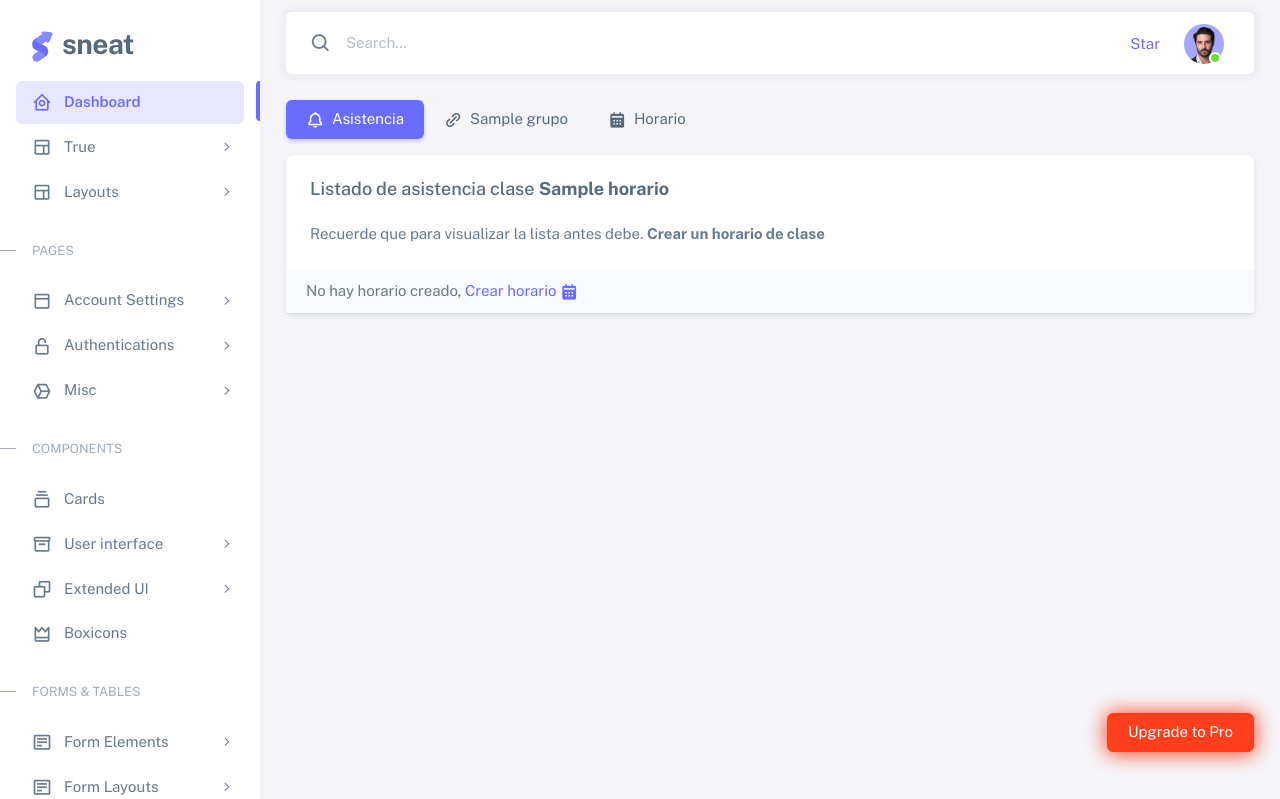
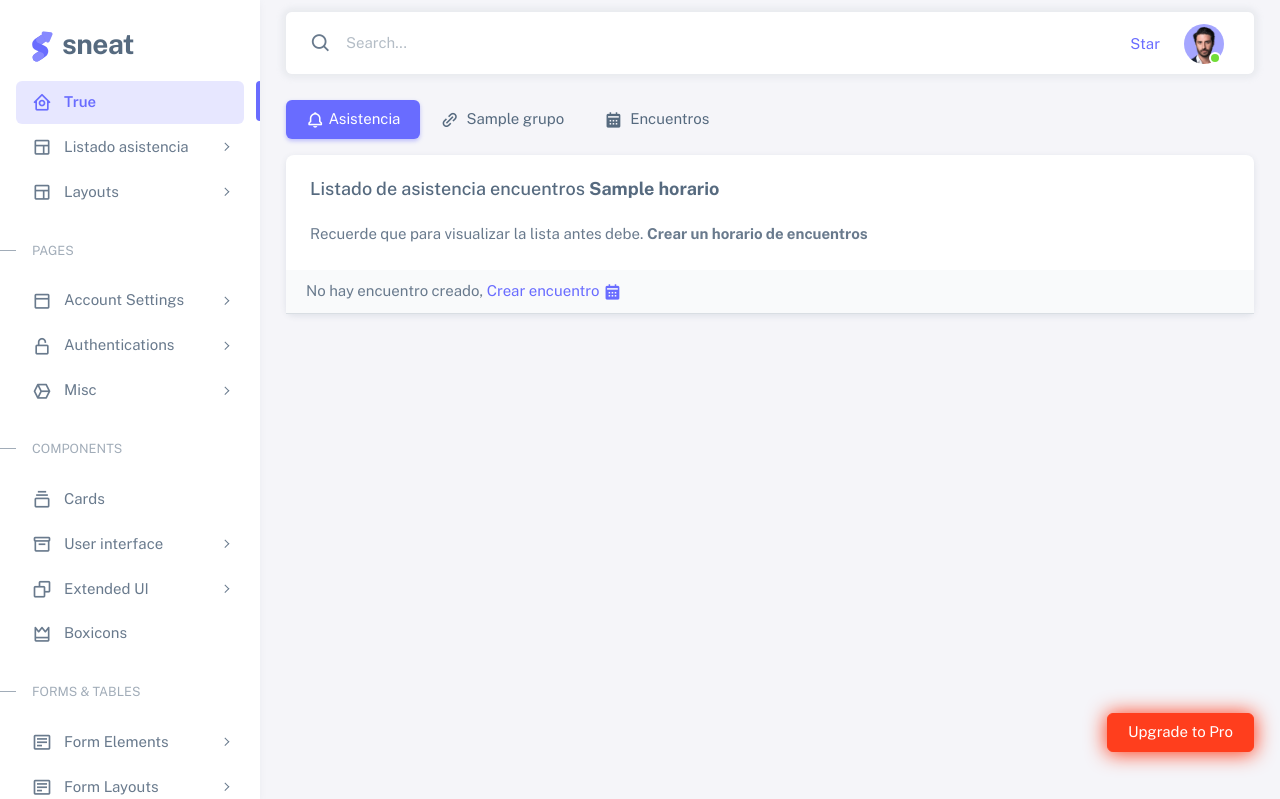
Before and after one commit to daferarte/MasComunitarioICBF, a Django app: page /asistencia/ in a window 1280 px wide. Shown: the top 799 px of the page. Run offline with Django 4.2, Linux system fonts and the light colour scheme; a user stored in the database is signed in; tables that the repository leaves empty hold one stand-in row (values such as "Sample post"); parts of the project's set-up code (start-up, migrations or seed data) failed here and were passed over; some libraries are stand-ins or nearby versions.

Commit message:
ajuste de lista de asistencia

```diff
--- a/mascomunitario/asistencia/templates/asistencia/RegistroHorario.html
+++ b/mascomunitario/asistencia/templates/asistencia/RegistroHorario.html
@@ -72,8 +72,8 @@
                 </a>
               </div>
               <!-- /Logo -->
-              <h4 class="mb-2">Bienvenido al registro de horarios de clase 🚀</h4>
-              <p class="mb-4">Este es tu documento: {{usuario}}, si no es asi recarga la pagina, si el problema persiste comunicate con el equipo de Base de datos </p>
+              <h4 class="mb-2">Bienvenido al registro de Encuentros de clase 🚀</h4>
+              <p class="mb-4">Este es tu usuario: {{usuario}}, si no es así, recarga la página, si el problema persiste comunicate con el equipo de Base de datos </p>
 
               <form class="mb-3" action="" method="POST">
                 {% csrf_token %}
--- a/mascomunitario/asistencia/templates/asistencia/asistencia.html
+++ b/mascomunitario/asistencia/templates/asistencia/asistencia.html
@@ -23,39 +23,41 @@
 
               <li class="nav-item">
                 <a class="nav-link active" href="javascript:void(0);"
-                  ><i class="bx bx-bell me-1"></i> Asistencia</a
-                >
+                  ><i class="bx bx-bell me-1"></i>Asistencia
+                </a>
               </li>
               {% for grupo in grupos %}
               <li class="nav-item">
-                <a class="nav-link" href="pages-account-settings-connections.html"
-                  ><i class="bx bx-link-alt me-1"></i> {{grupo.nombre}}</a
+                <a class="nav-link" href="#">
+                  <i class="bx bx-link-alt me-1"></i> {{grupo.nombre}}</a
                 >
               </li>
               {% endfor %}
               <li class="nav-item">
-                <a class="nav-link" href="{%url 'registro' %}"><i class="bx bxs-calendar me-1"></i> Horario</a
+                <a class="nav-link" href="{%url 'registro' %}"><i class="bx bxs-calendar me-1"></i> Encuentros</a
                 >
               </li>
             </ul>
             <div class="card">
               <!-- Notifications -->
-              <h5 class="card-header">Listado de asistencia clase <strong>{{horarios}}</strong></h5>
+
+              <h5 class="card-header">Listado de asistencia encuentros <strong>{{horarios}}</strong></h5>
               <div class="card-body">
                 <span
                   >Recuerde que para visualizar la lista antes debe.
-                  <span class="notificationRequest"><strong>Crear un horario de clase</strong></span></span
+                  <span class="notificationRequest"><strong>Crear un horario de encuentros</strong></span></span
                 >
                 <div class="error"></div>
               </div>
               {% if asistencia %}
                 <table class="table table-striped table-borderless border-bottom">
                   <tr>
-                  <td colspan='4' class="text-nowrap" >No hay horario creado, <a href="{%url 'registro' %}">Crear horario <i class="bx bxs-calendar me-1"></i></a
+                    <td colspan='4' class="text-nowrap" >No hay encuentro creado, <a href="{%url 'registro' %}">Crear encuentro <i class="bx bxs-calendar me-1"></i></a
                       ></td>
                   </tr>
                 </table>
               {% else %}
+                {% if horarios != "Aún no se ha creado un encuentro" %}
                   <form action="" method="POST">
                   {% csrf_token %}
                   <div class="table-responsive">
@@ -100,6 +102,7 @@
                   </div>
                 </form>
               {% endif %}
+            {% endif %}
               <!-- /Notifications -->
             </div>
           </div>
--- a/mascomunitario/asistencia/urls.py
+++ b/mascomunitario/asistencia/urls.py
@@ -4,4 +4,5 @@ from . import views
 urlpatterns = [
     path('asistencia/', views.listasdeasistencia, name="Asistencia"),
     path('registrohorario/', views.registroHorario, name="registro"),
+    path('masivo/',views.guardarDatos, name="masivo"),
 ]
--- a/mascomunitario/asistencia/views.py
+++ b/mascomunitario/asistencia/views.py
@@ -4,6 +4,7 @@
 from grupos.models import Grupos
 from asistencia.models import Listas, Horarios, Asistencia
 from .forms import RegisterForm
+from django.contrib.auth.hashers import make_password
 # Create your views here.
 
 def listasdeasistencia(request):
@@ -14,9 +15,11 @@
     try:
         idh=get_object_or_404(Horarios,pk=horarios)
     except:
-        idh='Aun no se a creado un horario'
+        idh='Aún no se ha creado un encuentro'
 
-    asistencia=Asistencia.objects.filter(Horario__id__in=horarios, Lista__id__in=listas)
+    asistentes=Asistencia.objects.filter(Horario__id__in=horarios, Lista__id__in=listas)
+
+
     if request.method == 'POST':
         for i in listas:
             #Horario = int(request.POST.get('idh'+str(i.id)))
@@ -25,9 +28,6 @@
                 asiste = False
             else:
                 asiste = True
-            print(idh)
-            print(Lista)
-            print(asiste)
 
             asistencia=Asistencia(
                 Horario=idh,
@@ -44,8 +44,18 @@
         'personas':listas,
         'grupos':grupos,
         'horarios':idh,
-        'asistencia':asistencia
+        'asistencia':asistentes
     })
+
+def guardarDatos(request):
+    dat=['16727719','22793738','24339612','31320533','31710168','34502171','34513190','34772019','36758469','36954621','37083399','37087810','37275197','37686899','38560373','38602485','41956052','43602806','59312852','63547507','63557032','87061246','87067539','89008319','113665182','1004545915','1015411874','1049631763','1053824875','1061748566','1061792534','1081404295','1083891603','1083894795','1085246466','1085250401','1085262669','1085264688','1085280569','1085293619','1085305227','1085320329','1085325986','1085920621','1088596087','1096033717','1098604701','1122783881','1130639294','1130642292','1143935912']
+    for i in dat:
+        user=User(
+            username=str(i),
+            password=make_password('Cesm123$', salt=None, hasher='default')
+        )
+        #print(user.password)
+        user.save()
 
 def registroHorario(request):
 
--- a/mascomunitario/mainapp/templates/layouts/layout.html
+++ b/mascomunitario/mainapp/templates/layouts/layout.html
@@ -70,7 +70,7 @@
     <div class="layout-wrapper layout-content-navbar">
         <div class="layout-container">
         <!-- Menu -->
-        {% if user %}
+        {% if user.username %}
           {% include 'layouts/menu.html' %}
         {% endif %}
 
@@ -81,7 +81,7 @@
         <!-- Layout container -->
         <div class="layout-page">
           <!-- Navbar -->
-          {% if user %}
+          {% if user.username %}
             {% include 'layouts/navbarsupeior.html' %}
           {% endif %}
           <!-- / Navbar -->
--- a/mascomunitario/mainapp/templates/layouts/menu.html
+++ b/mascomunitario/mainapp/templates/layouts/menu.html
@@ -72,47 +72,34 @@
       <li class="menu-item active">
         <a href="index.html" class="menu-link">
           <i class="menu-icon tf-icons bx bx-home-circle"></i>
-          <div data-i18n="Analytics">Dashboard</div>
+          <div data-i18n="Analytics">{{perms.asistencia.listasdeasistencia}}</div>
         </a>
       </li>
 
-      {% if user.groups %}
+      {% if perms.asistencia.listasdeasistencia %}
       {% comment %} docente {% endcomment %}
       <li class="menu-item">
         <a href="javascript:void(0);" class="menu-link menu-toggle">
           <i class="menu-icon tf-icons bx bx-layout"></i>
-          <div data-i18n="Layouts">{{ perms.asistencia.listasdeasistencia }}</div>
+          <div data-i18n="Layouts">Listado asistencia</div>
         </a>
 
         <ul class="menu-sub">
           <li class="menu-item">
             <a href="layouts-without-menu.html" class="menu-link">
-              <div data-i18n="Without menu">Without menu</div>
+              <div data-i18n="Without menu">Agregar asistencia</div>
             </a>
           </li>
           <li class="menu-item">
             <a href="layouts-without-navbar.html" class="menu-link">
-              <div data-i18n="Without navbar">Without navbar</div>
+              <div data-i18n="Without navbar">Agregar horario</div>
             </a>
           </li>
-          <li class="menu-item">
-            <a href="layouts-container.html" class="menu-link">
-              <div data-i18n="Container">Container</div>
-            </a>
-          </li>
-          <li class="menu-item">
-            <a href="layouts-fluid.html" class="menu-link">
-              <div data-i18n="Fluid">Fluid</div>
-            </a>
-          </li>
-          <li class="menu-item">
-            <a href="layouts-blank.html" class="menu-link">
-              <div data-i18n="Blank">Blank</div>
-            </a>
-          </li>
+
         </ul>
       </li>
       {% endif %}
+      {% if perms.auth.usuario %}
       <!-- Layouts -->
       <li class="menu-item">
         <a href="javascript:void(0);" class="menu-link menu-toggle">
@@ -425,5 +412,6 @@
           <div data-i18n="Documentation">Documentation</div>
         </a>
       </li>
+      {% endif %}
     </ul>
   </aside>
```
Lines whose indentation alone changed are shown as unchanged.
